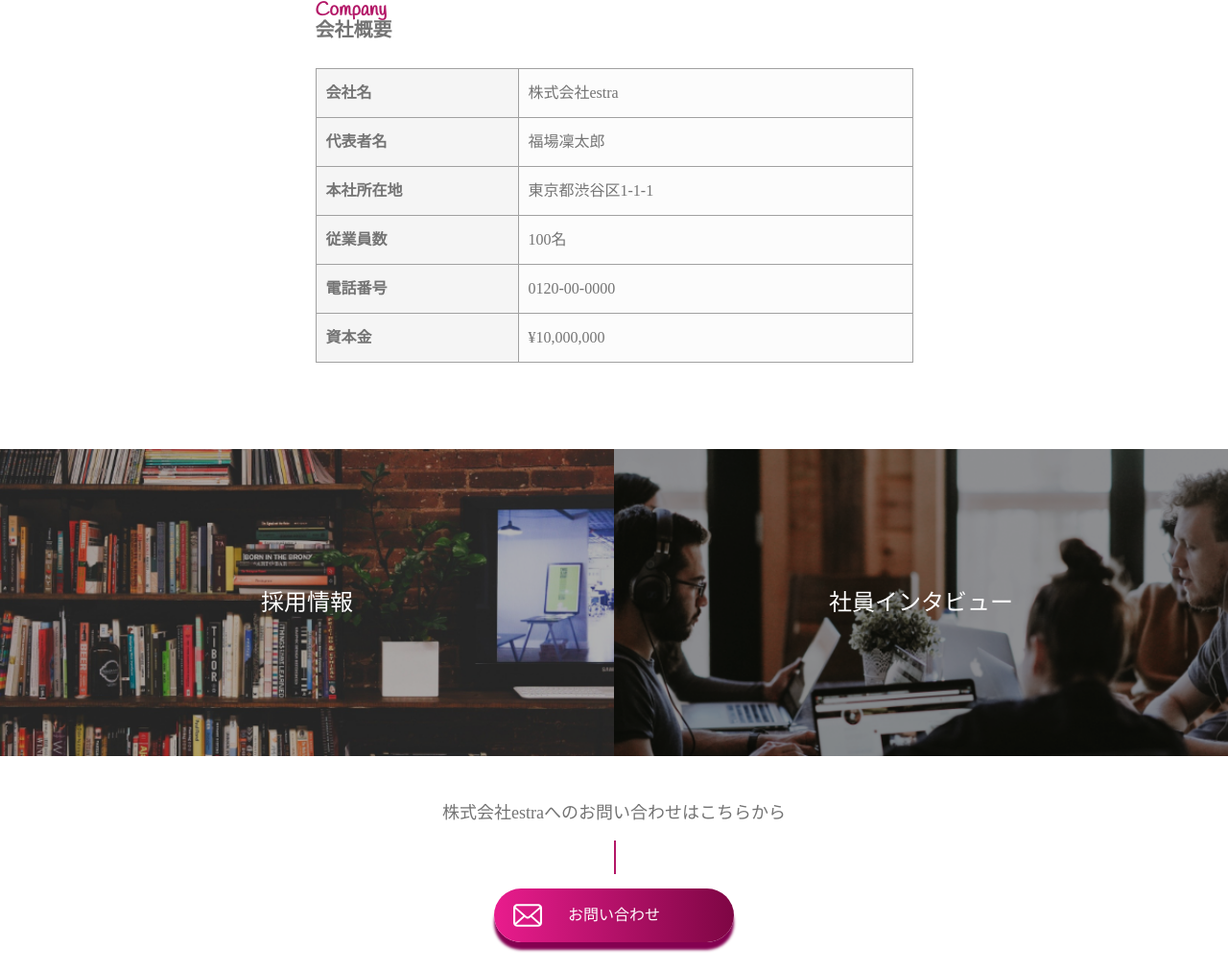
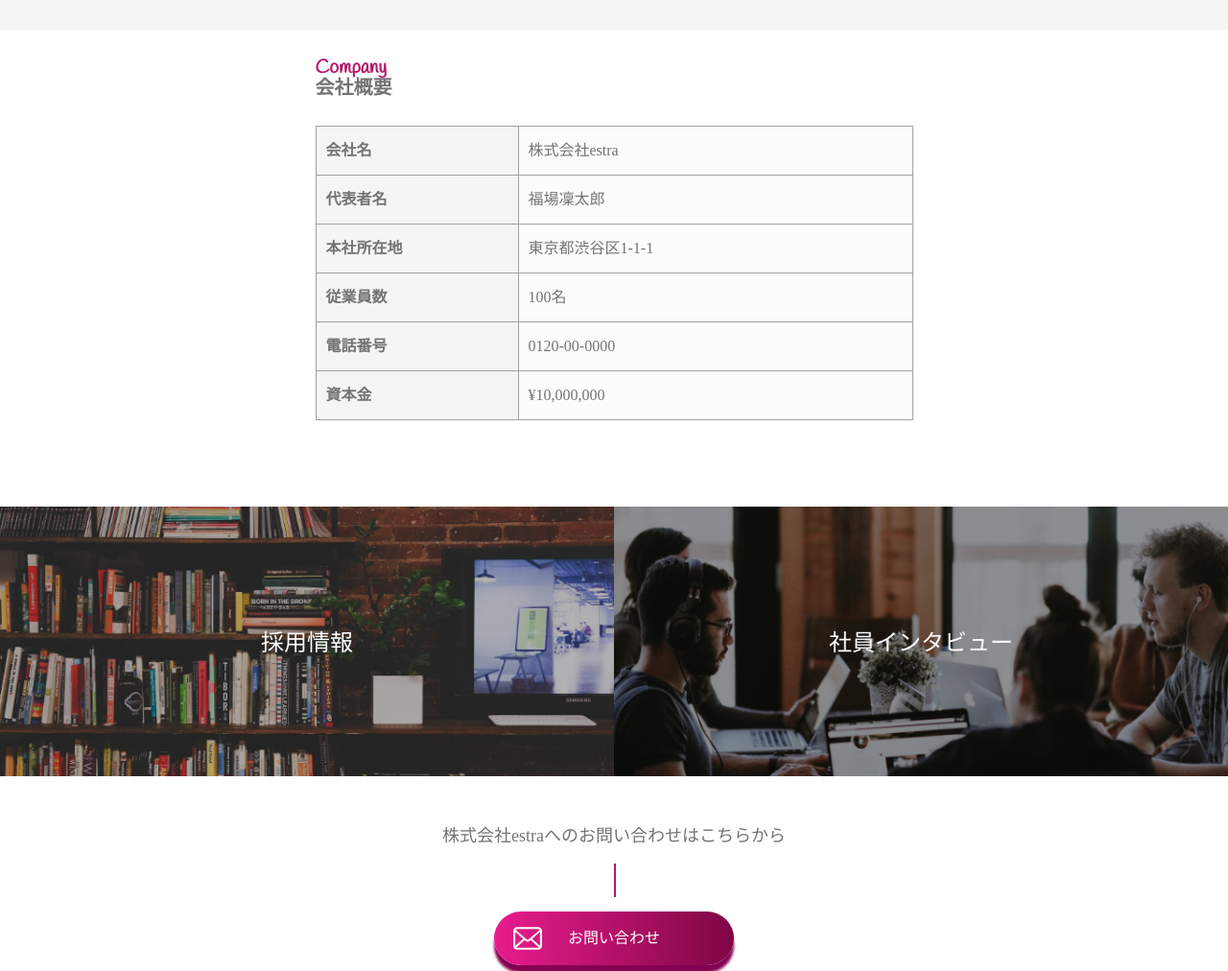
Before and after one commit to otoyou/20230708_otomura_lp, a plain HTML site: page index.html in a window 1280 px wide. Shown: the part 2714-3726 px from the top of the page at 96% size. Drawn offline with Linux system fonts and the light colour scheme.

Commit message:
提出課題

```diff
--- a/css/style.css
+++ b/css/style.css
@@ -20,6 +20,7 @@
 }
 body {
     max-width: 1500px;
+    min-width: 1000px;
     margin: auto;
 }
 
@@ -280,7 +281,7 @@ table.content02__table th {
     display: flex;
     justify-content: center;
     margin-top: 20px;
-    max-width: 800px;
+    /*max-width: 800px;*/
     /*justify-content: space-between;*/
 }
 
@@ -290,10 +291,18 @@ table.content02__table th {
     color: #fff;
     width: 50%;
     padding: 30px;
+    position: relative;
+}
+
+.content04__card01--content {
+    position: absolute;
+    top: 50%;
+    left :50%;
+    transform: translate(-50%, -50%);
 }
 
 .content04__card01__img {
-    width: 25%;
+    width: 50%;
     display: block;
     margin: 0 auto 0 auto;
 }
@@ -325,7 +334,7 @@ table.content02__table th {
 .content04__card02__img,
 .content04__card03__img {
     display: inline-block;
-    width: 25%;
+    width: 30%;
 }
 
 .content04__cap--box {
@@ -334,12 +343,19 @@ table.content02__table th {
 
 .content04__card02__cap,
 .content04__card03__cap {
-    margin: 20px;
+    margin: 15px;
 }
 
 .content04__card02__text,
 .content04__card03__text {
     margin-left: 10px;
+}
+
+p.content04__card01__text,
+p.content04__card02__text,
+p.content04__card03__text {
+    padding-bottom: 40px;
+    font-size: 16px;
 }
 
 /* Blog */
@@ -487,19 +503,22 @@ table.content06__table td {
     margin-top: 40px;
 }
 
-.content07__img {
+/*2023.07.11 修正 */
+/*.content07__img {
     display: flex;
     width: 100%;
 }
 
 .content07__info--box {
     width: 50%;
+    display: flex;
 }
 
 .content07__info {
     display: block;
     position: relative;
     background: url(../img/recruit.png) no-repeat center/cover;
+    background-size : cover;
     width: 50vw;
     height: 40vh;
 }
@@ -525,6 +544,7 @@ a.content07__info--a {
     display: block;
     position: relative;
     background: url(../img/interview.png) no-repeat center/cover;
+    background-size: cover;
     width: 50vw;
     height: 40vh;
 }
@@ -540,6 +560,57 @@ a.content07__info--a {
 
 a.content07__interview--a {
     text-decoration: none;
+}
+*/
+
+.content07__img {
+    display: flex;
+    width: 100%;
+}
+
+.content07__info--box {
+    width: 50%;
+}
+
+.content07__interview--box {
+    width: 50%;
+}
+
+
+.content07__info {
+    display: block;
+    position: relative;
+}
+
+.content07__info--img {
+    width: 100%;
+}
+
+.content07__info--p {
+    position: absolute;
+    top: 50%;
+    left: 50%;
+    transform: translate(-50%, -50%);
+    font-size: 24px;
+    color: #fff;
+}
+
+.content07__interview {
+    display: block;
+    position: relative;
+}
+
+.content07__interview--img {
+    width: 100%;
+}
+
+.content07__interview--p {
+    position: absolute;
+    top: 50%;
+    left: 50%;
+    transform: translate(-50%, -50%);
+    font-size: 24px;
+    color: #fff;
 }
 
 .content07__comment {
--- a/index.html
+++ b/index.html
@@ -83,9 +83,11 @@
         <h2 class="content04__caption">サービス内容</h2>
         <div class="content04__card--box">
             <div class="content04__card01">
+                <div class="content04__card01--content">
                 <img class="content04__card01__img" src="img/service__first.svg" alt="" />
                 <h3 class="content04__card01__cap">教育事業</h3>
                 <p class="content04__card01__text">サンプルテキストがここには入ります。サンプルテキストがここには入ります。サンプルテキストがここには入ります。</p>
+                </div>
             </div>
             <div class="content04__card--set">
                 <div class="content04__card02">
@@ -174,18 +176,45 @@
 
     <!-- Contact -->
     <div id="contact" class="content07">
+        <!-- 2023.07.11 修正 -->
+        <!-- <div class="content07__img"> -->
+            <!-- <div class="content07__info--box"> -->
+                <!-- <div class="content07__info"> -->
+                    <!-- <a class="content07__info--a" href="recruit.html">採用情報</a> -->
+                <!-- </div> -->
+            <!-- </div> -->
+            <!-- <div class="content07__interview--box"> -->
+                <!-- <div class="content07__interview"> -->
+                    <!-- <a class="content07__interview--a" href="interview.html">社員インタビュー</a> -->
+                <!-- </div> -->
+            <!-- </div> -->
+        <!-- </div> -->
+
+
+<!-- 画像を並べる -->
 <div class="content07__img">
+
     <div class="content07__info--box">
+        <a href="recruit.html">
             <div class="content07__info">
-                    <a class="content07__info--a" href="recruit.html">採用情報</a>
+                <img class="content07__info--img" src="img/recruit.png" alt="">
+                <p class="content07__info--p">採用情報</p>
             </div>
+        </a>
     </div>
+
     <div class="content07__interview--box">
+        <a href="interview.html">
             <div class="content07__interview">
-                    <a class="content07__interview--a" href="interview.html">社員インタビュー</a>
+                <img class="content07__interview--img" src="img/interview.png" alt="">
+                <p class="content07__interview--p">社員インタビュー</p>
             </div>
+        </a>
     </div>
+
 </div>
+
+
         <p class="content07__comment">株式会社estraへのお問い合わせはこちらから</p>
         <a class="content07__button" href="inquiry.html">お問い合わせ</a>
     </div>
```
Lines whose indentation alone changed are shown as unchanged.
